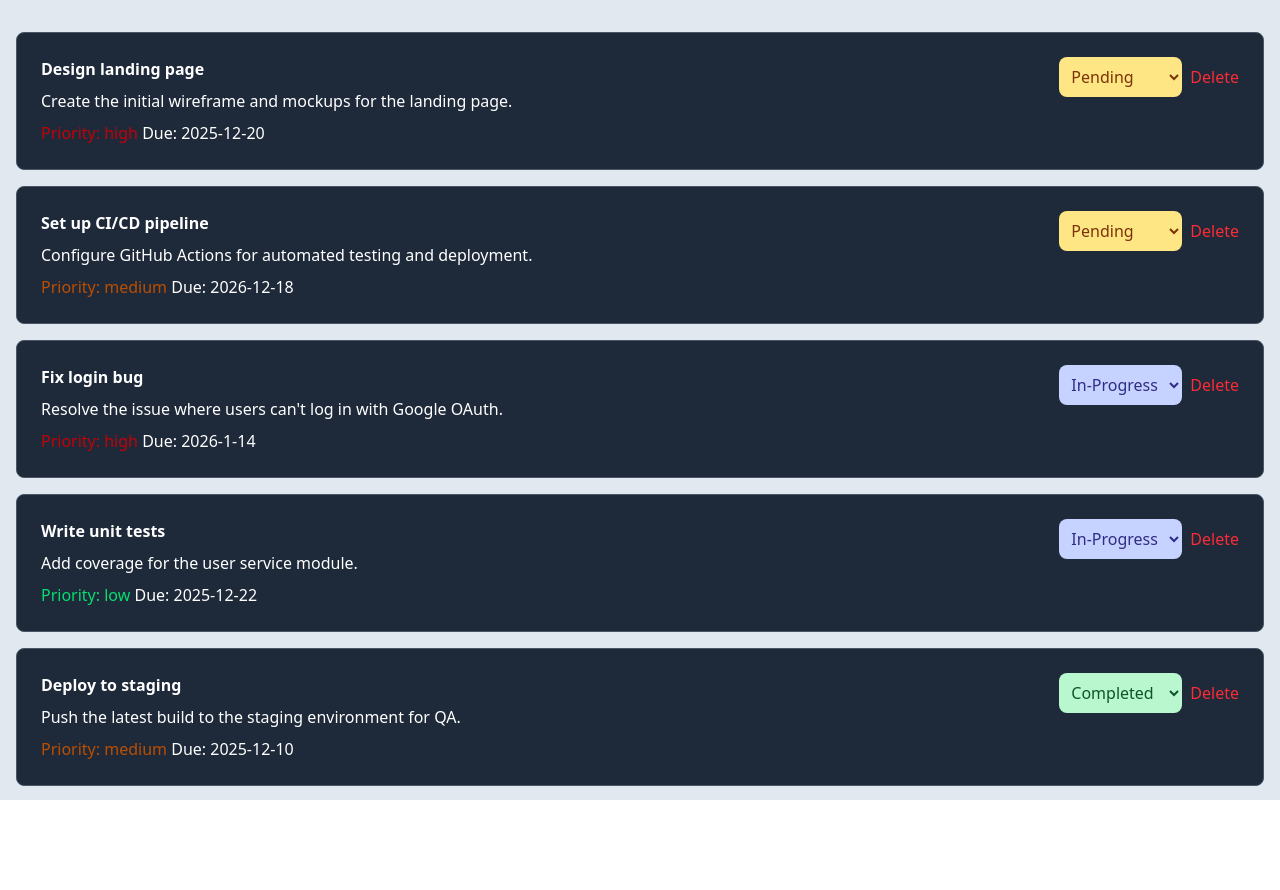
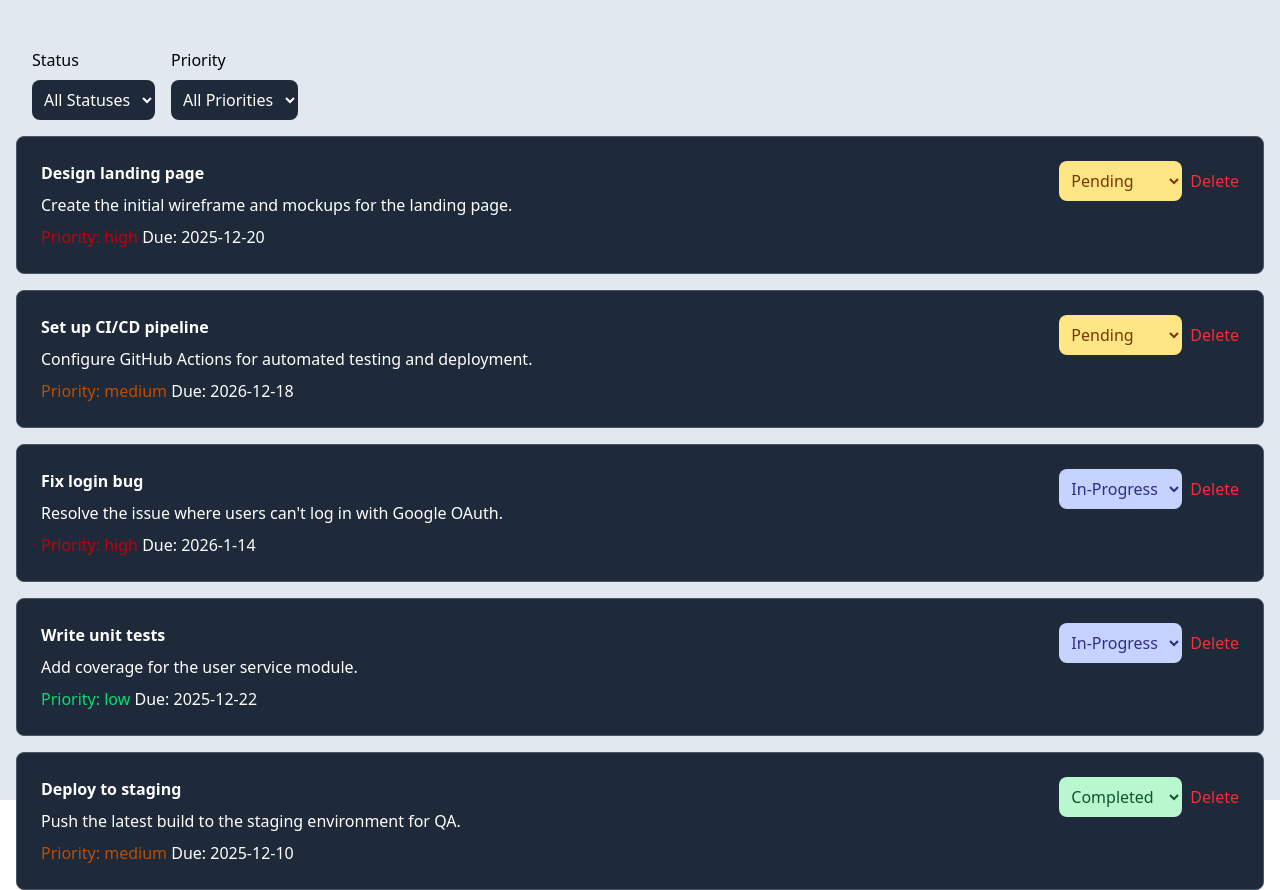
Before and after one commit to Abel-Per-Scholas-Work/task-manager, a React (Vite) app: page / in a window 1280 px wide. Before the commit the page ends 800 px from the top, so only its background shows below. Built offline with nearby package versions, Linux system fonts and the light colour scheme.

Commit message:
updated the previous commit to a taskFilter component add

```diff
--- a/src/components/TaskFilter/TaskFilter.tsx
+++ b/src/components/TaskFilter/TaskFilter.tsx
@@ -1,7 +1,7 @@
-import type { TaskItemProps } from "../../types";
+import type { TaskFilterProps } from "../../types";
 import React, { useState } from "react";
 
-export default function TaskItem({ onFilterChange }: TaskItemProps) {
+export default function TaskFilter() {
 	const [filter, setFilter] = useState({
 		status: "all-statuses",
 		priority: "all-priorities",
@@ -34,7 +34,7 @@ export default function TaskItem({ onFilterChange }: TaskItemProps) {
 				</select>
 			</div>
 			<div className=" flex flex-col gap-y-2 w-auto ">
-				<label htmlFor="status">Status</label>
+				<label htmlFor="status">Priority</label>
 				<select
 					id="optionsSelect"
 					value={filter.status}
--- a/src/components/TaskList/TaskList.tsx
+++ b/src/components/TaskList/TaskList.tsx
@@ -1,4 +1,5 @@
 import type { TaskListProps } from "../../types";
+import TaskFilter from "../TaskFilter/TaskFilter";
 import TaskItem from "../TaskItem/TaskItem";
 
 export default function TaskList({
@@ -7,6 +8,11 @@ export default function TaskList({
 	onDelete,
 }: TaskListProps) {
 	return (
+		<div>
+			<div>
+				<TaskFilter />
+			</div>
+
 			<div className="flex flex-col gap-y-4 ">
 				{tasks.map((item) => {
 					return (
@@ -19,5 +25,6 @@ export default function TaskList({
 					);
 				})}
 			</div>
+		</div>
 	);
 }
```
Lines whose indentation alone changed are shown as unchanged.
